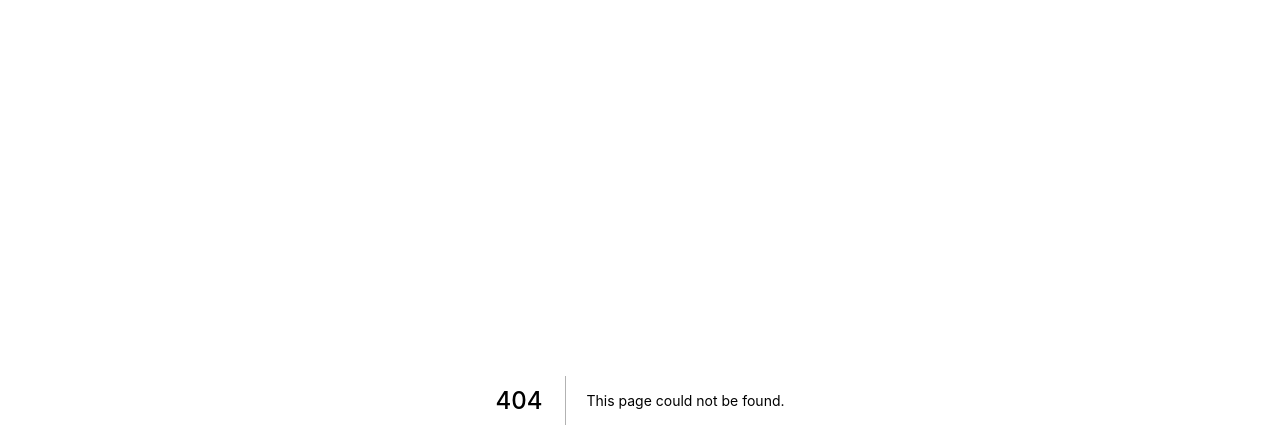
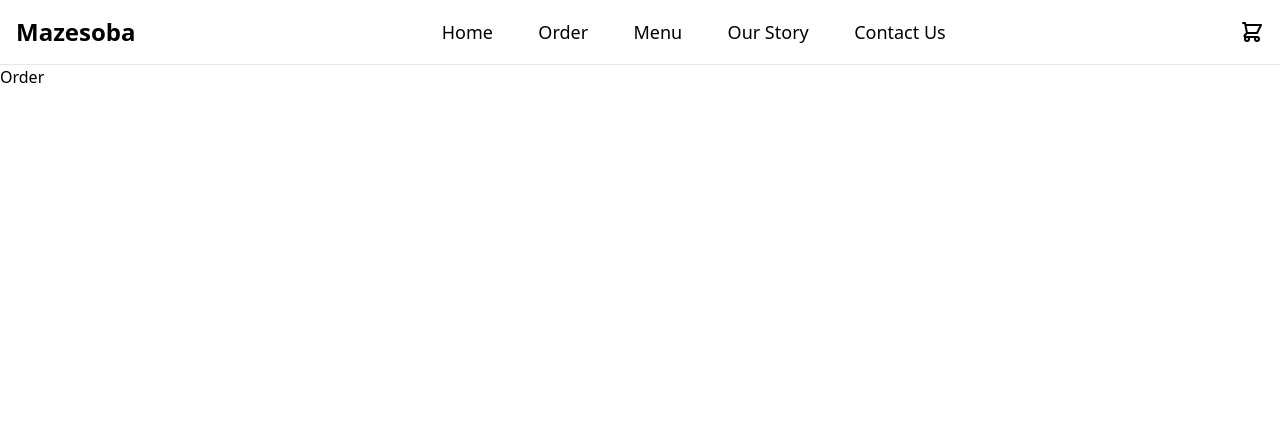
Before and after one commit to leesoli/savorder, a Next.js app: page /order in a window 1280 px wide. Before the commit this address had no page. Shown: the top 448 px of the page. Built offline with nearby package versions, Linux system fonts and the light colour scheme.

Commit message:
Updating changes

```diff
--- a/components/Header.js
+++ b/components/Header.js
@@ -2,7 +2,7 @@ import {
   ShoppingCartIcon,
   MenuIcon
 } from '@heroicons/react/outline';
-import NavItems from './NavItems';
+import Link from 'next/link';
 
 export default function Header() {
   return (
@@ -10,13 +10,37 @@ export default function Header() {
       <button className="sm:hidden">
         <MenuIcon className="w-6 h-6"/>
       </button>
-      <div className="font-semibold mr-3 z-10 text-2xl justify-items-center hover:cursor-pointer">Mazesoba</div>
-      <ul className="invisible flex flex-col sm: flex-start sm:visible sm:flex-row absolute sm:static h-screen w-screen sm:h-fit sm:w-fit items-center justify-center bg-white sm:justify-between text-2xl sm:text-lg sm:w-96">
-        <NavItems Items={"Home"}/>
-        <NavItems Items={"Order"}/>
-        <NavItems Items={"Menu"}/>
-        <NavItems Items={"Our Story"}/>
-        <NavItems Items={"Contact Us"}/>
+      <div className="font-semibold mr-3 z-10 text-2xl justify-items-center hover:cursor-pointer">
+        <Link href="/">
+          Mazesoba
+        </Link>
+      </div>
+      <ul className="invisible flex flex-col sm: flex-start sm:visible sm:flex-row absolute sm:static h-screen w-screen sm:h-fit sm:w-fit items-center justify-center bg-white sm:justify-between text-2xl sm:text-lg sm:w-96 lg:w-[28em]">
+        <li className="hover:text-blue-400 hover:cursor-pointer">
+          <Link href="/">
+            <a>Home</a>
+          </Link>
+        </li>
+        <li className="hover:text-blue-400 hover:cursor-pointer">
+          <Link href="/order">
+            <a>Order</a>
+          </Link>
+        </li>
+        <li className="hover:text-blue-400 hover:cursor-pointer">
+          <Link href="/menu">
+            <a>Menu</a>
+          </Link>
+        </li>
+        <li className="hover:text-blue-400 hover:cursor-pointer">
+          <Link href="/story">
+            <a>Our Story</a>
+          </Link>
+        </li>
+        <li className="hover:text-blue-400 hover:cursor-pointer">
+          <Link href="/contact">
+            <a>Contact Us</a>
+          </Link>
+        </li>
       </ul>
 
       <ShoppingCartIcon className="h-6 w-6 hover:text-blue-800 hover:cursor-pointer"/>
--- a/components/NavItems.js
+++ /dev/null
@@ -1,5 +0,0 @@
-export default function NavItems({Items}) {
-  return (
-    <li className="hover:text-blue-400 hover:cursor-pointer">{Items}</li>
-  )
-}
--- /dev/null
+++ b/components/Order-items.js
@@ -0,0 +1,22 @@
+import {useContext, useState, useEffect} from "react"
+import {Context} from "../pages/Context";
+
+export default function OrderItems ({item}) {
+  const {addToCart} = useContext(Context);
+  const [hovered, setHovered] = useState(false);
+  const [clicked, setClicked] = useState(false);
+
+  function handleClick () {
+    setClicked(true);
+  }
+
+  useEffect(() => {
+    if (clicked) {
+      setTimeout(() => setClicked(false), 1000);
+    }
+  }, [clicked]);
+
+  return (
+    <div></div>
+  )
+}
--- /dev/null
+++ b/contexts/index.js
@@ -0,0 +1,28 @@
+import React, { useState, useEffect } from 'react';
+import data from "../public/data.json";
+
+const Context = React.createContext();
+
+function ContextProvider({children}) {
+
+const [orderItems, setOrderItems] = useState([]);
+
+useEffect(() => {
+  console.log('data', data);
+  setOrderItems(data);
+}, []);
+
+
+return (
+  <Context.Provider
+    value={{
+      orderItems
+    }}
+  >
+    {children}
+  </Context.Provider>
+)
+
+}
+
+export {ContextProvider, Context}
--- a/pages/_app.js
+++ b/pages/_app.js
@@ -1,7 +1,12 @@
-import '../styles/globals.css'
+import '../styles/globals.css';
+import { ContextProvider } from '../contexts/index';
 
 function MyApp({ Component, pageProps }) {
-  return <Component {...pageProps} />
+  return (
+    <ContextProvider>
+      <Component {...pageProps} />
+    </ContextProvider>
+  )
 }
 
 export default MyApp
--- a/pages/index.js
+++ b/pages/index.js
@@ -1,11 +1,12 @@
-import Head from 'next/head'
-import Image from 'next/image'
-import styles from '../styles/Home.module.css'
-import Header from '../components/Header'
+import Head from 'next/head';
+import Image from 'next/image';
+import styles from '../styles/Home.module.css';
+import Header from '../components/Header';
 
 export default function Home() {
+
   return (
-    <div className="font-serif">
+    <div>
       <Head>
         <title>Mazesoba</title>
         <meta name="viewport" content="initial-scale=1.0, width=device-width" />
--- /dev/null
+++ b/pages/order/index.js
@@ -0,0 +1,16 @@
+import Header from '../../components/Header';
+import { useContext } from 'react';
+import { Context } from '../../contexts/index';
+
+export default function Order () {
+  const {orderItems} = useContext(Context);
+
+  return (
+    <div>
+      <Header/>
+      <div>
+        Order
+      </div>
+    </div>
+  )
+}
--- /dev/null
+++ b/public/data.json
@@ -0,0 +1,74 @@
+[
+  {
+    "id": 1,
+    "name": "Ten Zaru",
+    "description": "Cold noodles with Shrimp tempura and various vegetables tempura",
+    "price": 13.95,
+    "category": "cold noodles",
+    "url": "menu/ten-zaru.jpg"
+  },
+  {
+    "id": 2,
+    "name": "Sansai",
+    "description": "Cold noodles with various vegetables and wild vegetables",
+    "price": 8.95,
+    "category": "cold noodles",
+    "url": "menu/sansai.jpg"
+  },
+  {
+    "id": 3,
+    "name": "Ume Shiso",
+    "description": "Cold noodles with various vegetables, Plum paste and Japanese Basil",
+    "price": 13.95,
+    "category": "cold noodles",
+    "url": "menu/ume-shiso.jpg"
+  },
+  {
+    "id": 4,
+    "name": "Kitsune",
+    "description": "Cold noodles with various vegetable and deep-fried tofu",
+    "price": 12.95,
+    "category": "cold noodles",
+    "url": "menu/kitsune.jpg"
+  },
+  {
+    "id": 5,
+    "name": "Niku Don",
+    "description": "Homemade teriyaki pork on rice",
+    "price": 13.95,
+    "category": "donburi",
+    "url": "menu/ten-zaru.jpg"
+  },
+  {
+    "id": 6,
+    "name": "Sauce Katsu Don",
+    "description": "Batter-coated and deep fried pork cutlet with a special sauce and served on rice with shred cabbage",
+    "price": 13.95,
+    "category": "donburi",
+    "url": "menu/sauce-katsu.jpg"
+  },
+  {
+    "id": 7,
+    "name": "Ebi Tenjyu",
+    "description": "Shrimp tempura with a special sauce and serves on rice",
+    "price": 12.95,
+    "category": "donburi",
+    "url": "menu/ebi.jpg"
+  },
+  {
+    "id": 8,
+    "name": "Avocado Sashimi",
+    "description": "Avocado with wasabi & soy sauce",
+    "price": 4.95,
+    "category": "appetizers",
+    "url": "menu/avocado-sashimi.jpg"
+  },
+  {
+    "id": 9,
+    "name": "Itawasa",
+    "description": "Steamed fish paste",
+    "price": 4.95,
+    "category": "appetizers",
+    "url": "menu/itawasa.jpg"
+  }
+]
```
